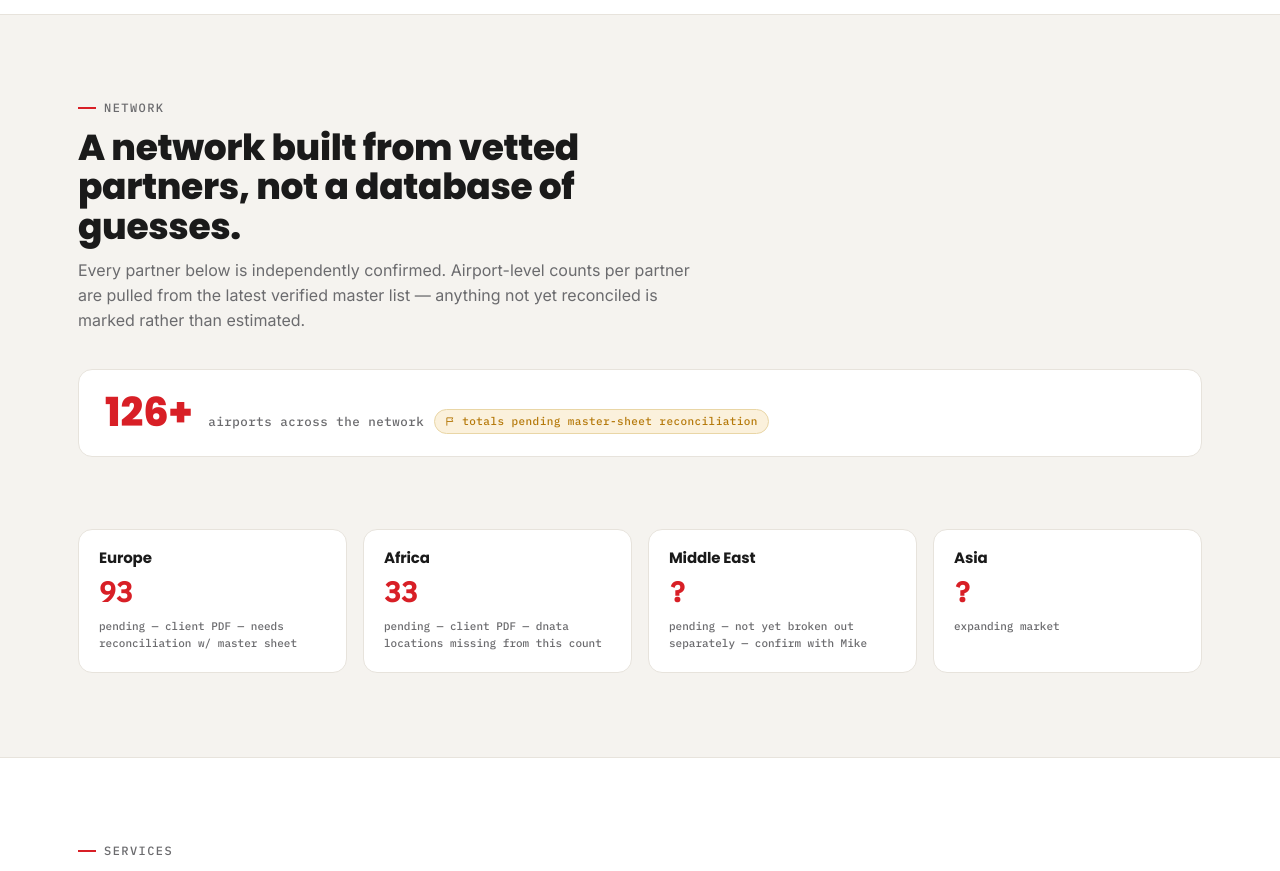
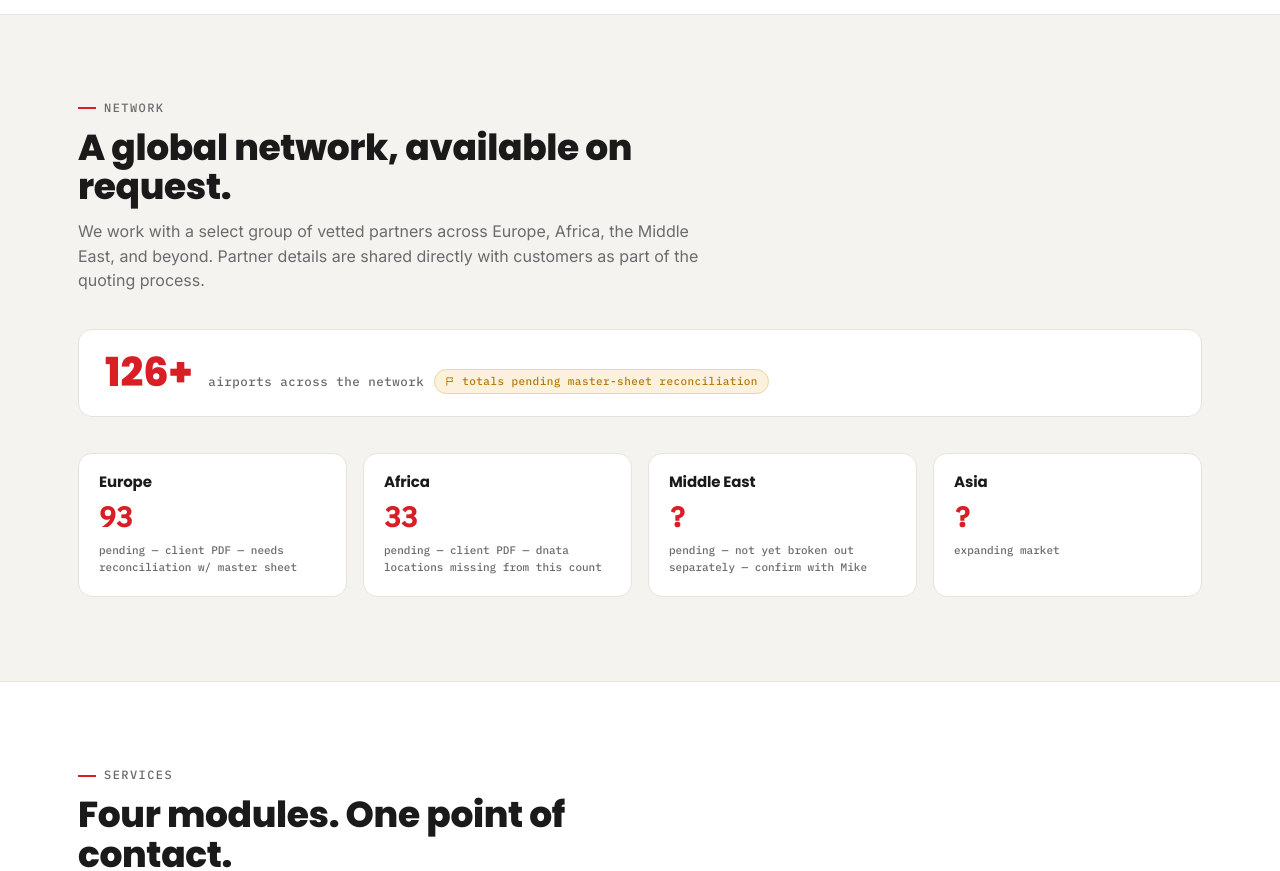
Before and after one commit to BrianL577/ProjectEasy, a Next.js app: page / in a window 1280 px wide. Shown: the part 880-1751 px from the top of the page. Built offline with nearby package versions, Linux system fonts and the light colour scheme.

Commit message:
Update NetworkSection.tsx

```diff
--- a/components/NetworkSection.tsx
+++ b/components/NetworkSection.tsx
@@ -4,7 +4,6 @@ import type { Partner } from "@/data/partners";
 
 export default function NetworkSection({
   regions,
-  partners,
 }: {
   regions: Region[];
   partners: Partner[];
@@ -17,11 +16,11 @@ export default function NetworkSection({
       <div className="wrap">
         <div className="section-head">
           <div className="eyebrow">Network</div>
-          <h2>A network built from vetted partners, not a database of guesses.</h2>
+          <h2>A global network, available on request.</h2>
           <p>
-            Every partner below is independently confirmed. Airport-level counts
-            per partner are pulled from the latest verified master list —
-            anything not yet reconciled is marked rather than estimated.
+            We work with a select group of vetted partners across Europe, Africa,
+            the Middle East, and beyond. Partner details are shared directly with
+            customers as part of the quoting process.
           </p>
         </div>
 
@@ -33,14 +32,6 @@ export default function NetworkSection({
               <FlagBadge>totals pending master-sheet reconciliation</FlagBadge>
             )}
           </div>
-        </div>
-
-        <div className="partner-row">
-          {partners.map((p) => (
-            <div className="partner-chip" key={p.name}>
-              {p.name}
-            </div>
-          ))}
         </div>
 
         <div className="region-cards">
```
